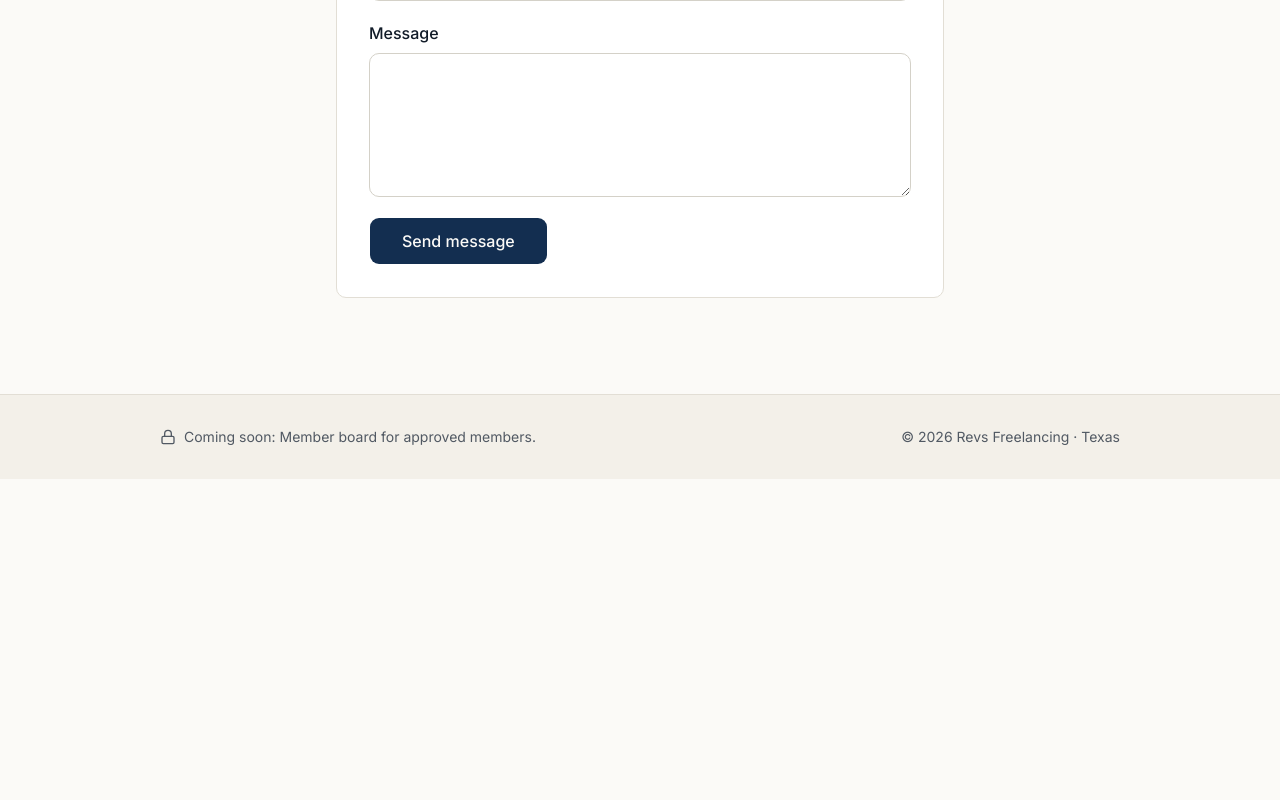
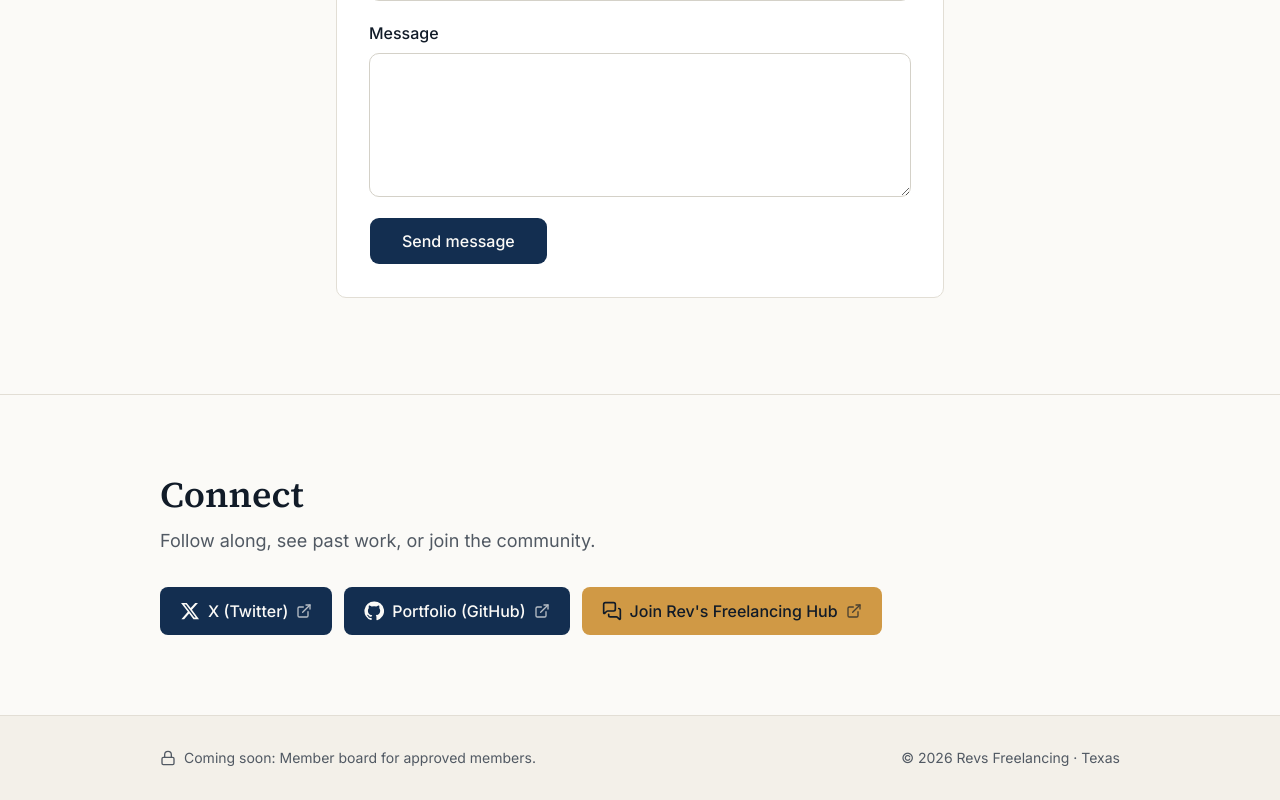
Before and after one commit to robm0837-crypto/revs-freelancing, a Next.js app: page / in a window 1280 px wide. Shown: the part 3016-3816 px from the top of the page. Before the commit the page ends 3495 px from the top, so only its background shows below. Built offline with nearby package versions, Linux system fonts and the light colour scheme.

Commit message:
Add Connect section with social links

```diff
--- a/app/page.tsx
+++ b/app/page.tsx
@@ -1,4 +1,5 @@
 import { AboutSection } from '@/components/about-section'
+import { ConnectSection } from '@/components/connect-section'
 import { ContactSection } from '@/components/contact-section'
 import { ServersSection } from '@/components/servers-section'
 import { ServicesSection } from '@/components/services-section'
@@ -14,6 +15,7 @@ export default function Page() {
         <ServicesSection />
         <ServersSection />
         <ContactSection />
+        <ConnectSection />
       </main>
       <SiteFooter />
     </>
--- /dev/null
+++ b/components/connect-section.tsx
@@ -0,0 +1,84 @@
+import { ExternalLink, MessagesSquare } from 'lucide-react'
+import type { ComponentType, SVGProps } from 'react'
+
+function XLogo(props: SVGProps<SVGSVGElement>) {
+  return (
+    <svg viewBox="0 0 24 24" fill="currentColor" {...props}>
+      <path d="M18.244 2.25h3.308l-7.227 8.26 8.502 11.24H16.17l-5.214-6.817L4.99 21.75H1.68l7.73-8.835L1.254 2.25H8.08l4.713 6.231 5.45-6.231Zm-1.161 17.52h1.833L7.084 4.126H5.117L17.083 19.77Z" />
+    </svg>
+  )
+}
+
+function GitHubLogo(props: SVGProps<SVGSVGElement>) {
+  return (
+    <svg viewBox="0 0 24 24" fill="currentColor" {...props}>
+      <path d="M12 .5a11.5 11.5 0 0 0-3.64 22.41c.58.1.79-.25.79-.56v-2c-3.2.7-3.88-1.37-3.88-1.37-.52-1.33-1.28-1.69-1.28-1.69-1.05-.72.08-.7.08-.7 1.16.08 1.77 1.19 1.77 1.19 1.03 1.77 2.7 1.26 3.36.96.1-.75.4-1.26.73-1.55-2.55-.29-5.24-1.28-5.24-5.68 0-1.26.45-2.28 1.19-3.09-.12-.29-.52-1.46.11-3.04 0 0 .97-.31 3.17 1.18a11 11 0 0 1 5.77 0c2.2-1.49 3.17-1.18 3.17-1.18.63 1.58.23 2.75.11 3.04.74.81 1.19 1.83 1.19 3.09 0 4.41-2.69 5.38-5.26 5.67.41.36.78 1.06.78 2.14v3.17c0 .31.21.67.8.56A11.5 11.5 0 0 0 12 .5Z" />
+    </svg>
+  )
+}
+
+type ConnectLink = {
+  href: string
+  label: string
+  icon: ComponentType<SVGProps<SVGSVGElement>>
+  featured?: boolean
+}
+
+const links: ConnectLink[] = [
+  { href: 'https://x.com/martin185203', label: 'X (Twitter)', icon: XLogo },
+  {
+    href: 'https://robm0837.github.io',
+    label: 'Portfolio (GitHub)',
+    icon: GitHubLogo,
+  },
+  {
+    href: 'https://discord.gg/dtXtNxB62',
+    label: "Join Rev's Freelancing Hub",
+    icon: MessagesSquare,
+    featured: true,
+  },
+]
+
+export function ConnectSection() {
+  return (
+    <section
+      id="connect"
+      aria-labelledby="connect-heading"
+      className="border-t py-16 sm:py-20"
+    >
+      <div className="mx-auto max-w-5xl px-5 sm:px-8">
+        <h2
+          id="connect-heading"
+          className="font-serif text-3xl font-semibold text-balance sm:text-4xl"
+        >
+          Connect
+        </h2>
+        <p className="mt-3 max-w-xl text-lg text-muted-foreground">
+          Follow along, see past work, or join the community.
+        </p>
+
+        <ul className="mt-8 flex flex-col gap-3 sm:flex-row sm:flex-wrap">
+          {links.map((link) => (
+            <li key={link.href}>
+              <a
+                href={link.href}
+                target="_blank"
+                rel="noopener noreferrer"
+                className={
+                  link.featured
+                    ? 'inline-flex h-12 w-full items-center justify-center gap-2 rounded-md bg-accent px-5 font-medium text-accent-foreground transition-opacity hover:opacity-90 sm:w-auto'
+                    : 'inline-flex h-12 w-full items-center justify-center gap-2 rounded-md bg-primary px-5 font-medium text-primary-foreground transition-opacity hover:opacity-90 sm:w-auto'
+                }
+              >
+                <link.icon className="size-5" aria-hidden="true" />
+                {link.label}
+                <ExternalLink className="size-4 opacity-70" aria-hidden="true" />
+                <span className="sr-only">(opens in a new tab)</span>
+              </a>
+            </li>
+          ))}
+        </ul>
+      </div>
+    </section>
+  )
+}
```
